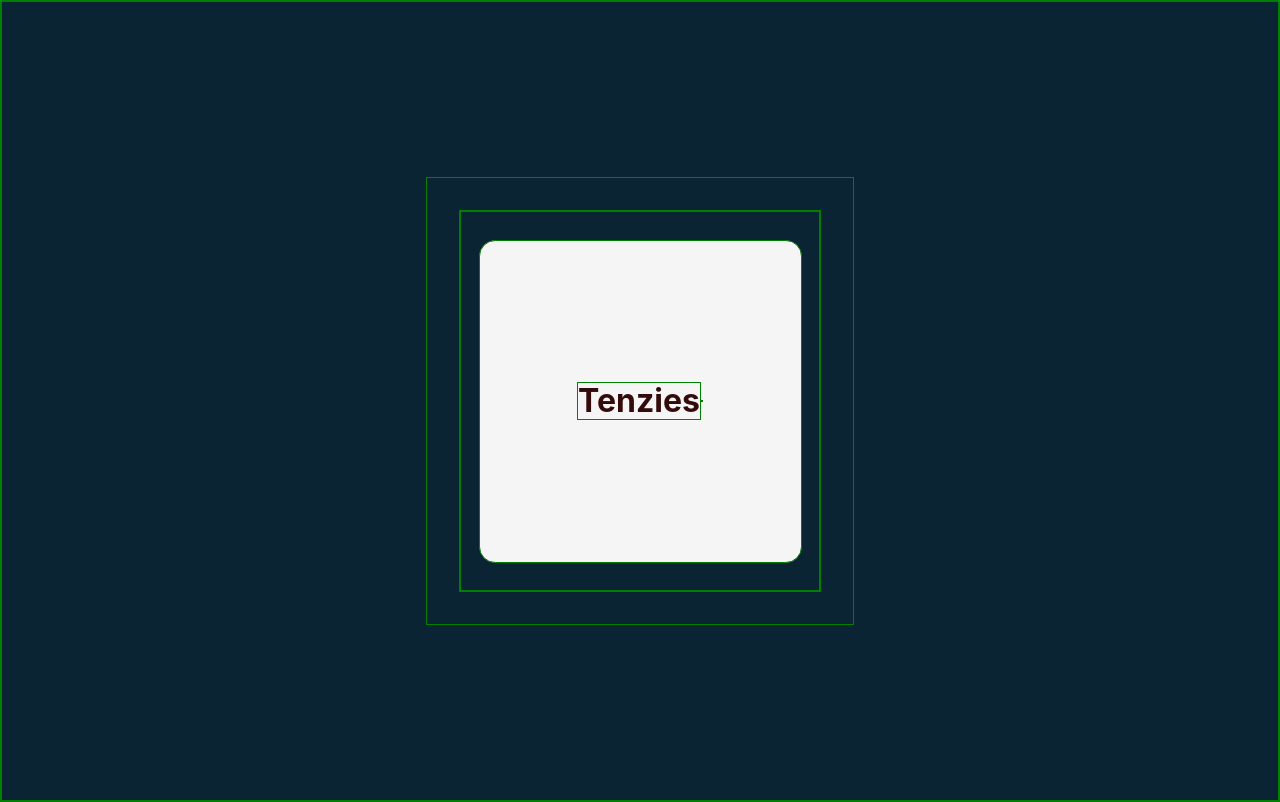
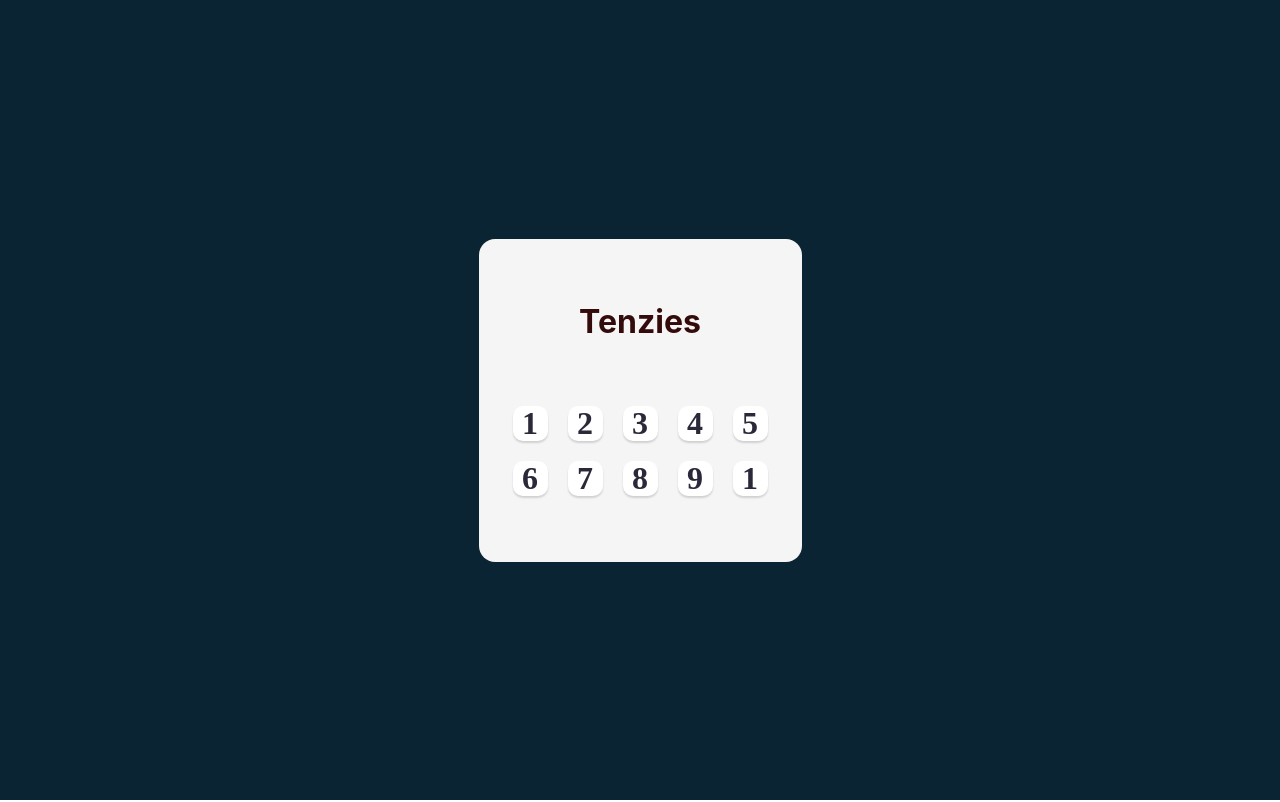
Before and after one commit to Rolzix/tenzies, a React (Vite) app: page / in a window 1280 px wide. Built offline with nearby package versions, Linux system fonts and the light colour scheme.

Commit message:
Added function to create array of random numbers for dice.

```diff
--- a/src/App.css
+++ b/src/App.css
@@ -6,8 +6,9 @@
 }
 
 * {
-  border: 1px solid green;
+  /* border: 1px solid green; */
   box-sizing: border-box;
+  margin: 0;
 }
 
 body {
@@ -24,7 +25,8 @@ main {
 }
 .gameArea {
   display: flex;
-  justify-content: center;
+  flex-direction: column;
+  justify-content: space-evenly;
   align-items: center;
   margin: 30px, 20px;
   border-radius: 5%;
@@ -40,3 +42,26 @@ main {
   margin: 0;
   padding: 0;
 }
+
+.dice {
+  display: grid;
+  grid-template-rows: repeat(2, 1fr);
+  grid-template-columns: repeat(5, 1fr);
+  gap: 20px;
+}
+
+.die {
+  width: 35px;
+  height: 35px;
+  font-family: "Karla";
+  font-style: normal;
+  font-weight: 700;
+  font-size: 10px;
+  line-height: 24px;
+  text-align: center;
+  border-radius: 10px;
+  box-shadow: 0px 2px 2px rgba(0, 0, 0, 0.15);
+  color: #2b283a;
+  cursor: pointer;
+  background-color: white;
+}
--- a/src/App.jsx
+++ b/src/App.jsx
@@ -1,11 +1,37 @@
 import React, { useState, useEffect } from "react";
-import Main from "./components/Main.jsx";
+import Dice from "./components/Die.jsx";
 import "./App.css";
+
+function allNewDice() {
+  let dice = [];
+  for (let i = 0; i < 10; i++) {
+    dice.push(Math.floor(Math.random() * 6) + 1);
+  }
+  return dice;
+}
+
+console.log(allNewDice());
 
 function App() {
   return (
     <div className="App">
-      <Main />
+      <main>
+        <section className="gameArea">
+          <h1>Tenzies</h1>
+          <div className="dice">
+            <Dice value={1} />
+            <Dice value={2} />
+            <Dice value={3} />
+            <Dice value={4} />
+            <Dice value={5} />
+            <Dice value={6} />
+            <Dice value={7} />
+            <Dice value={8} />
+            <Dice value={9} />
+            <Dice value={1} />
+          </div>
+        </section>
+      </main>
     </div>
   );
 }
--- /dev/null
+++ b/src/components/Die.jsx
@@ -0,0 +1,9 @@
+import React from "react";
+
+export default function Dice(props) {
+  return (
+    <div className="die">
+      <h1>{props.value}</h1>
+    </div>
+  );
+}
--- a/src/components/Main.jsx
+++ /dev/null
@@ -1,12 +0,0 @@
-import React from "react";
-
-export default function Main() {
-  return (
-    <main>
-      <section className="gameArea">
-        <h1>Tenzies</h1>
-        <div className="Dice"></div>
-      </section>
-    </main>
-  );
-}
```
